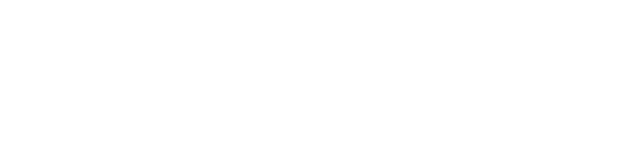
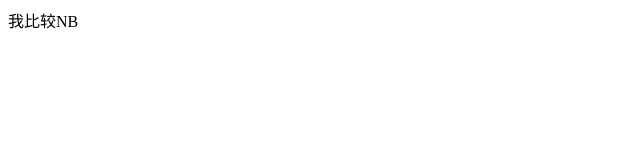
Before and after one commit to wuming5/first, a plain HTML site: page index.html in a window 1280 px wide. Shown: the whole page, without its empty margins (0-640 px from the left). Drawn offline with Linux system fonts and the light colour scheme.

Commit message:
我比较NB

```diff
--- a/index.html
+++ b/index.html
@@ -5,6 +5,6 @@
     <title></title>
 </head>
 <body>
-
+    <div>我比较NB</div>
 </body>
 </html>
```
